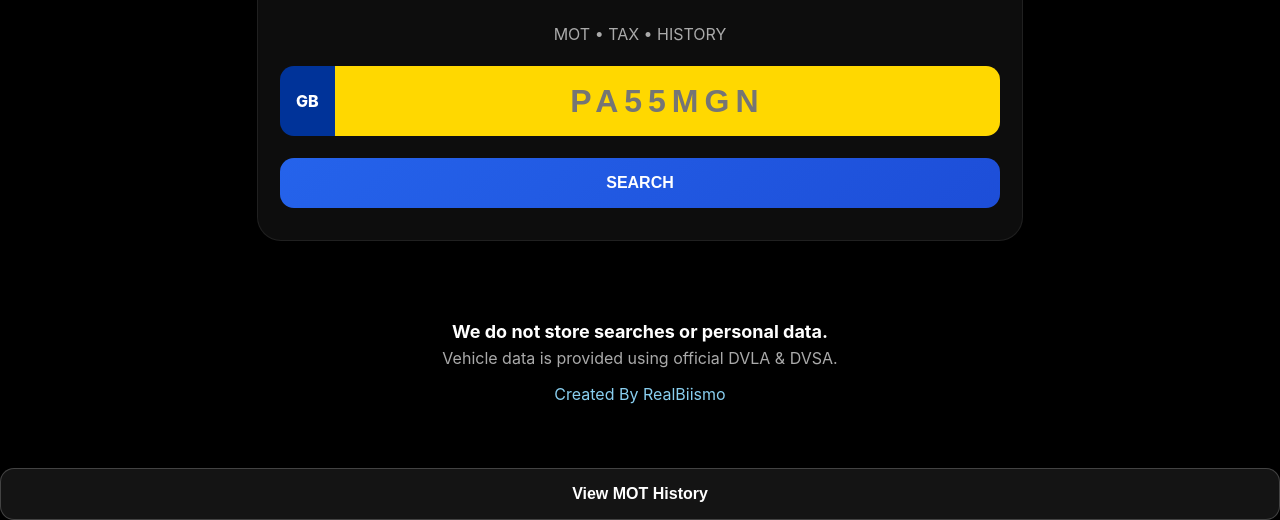
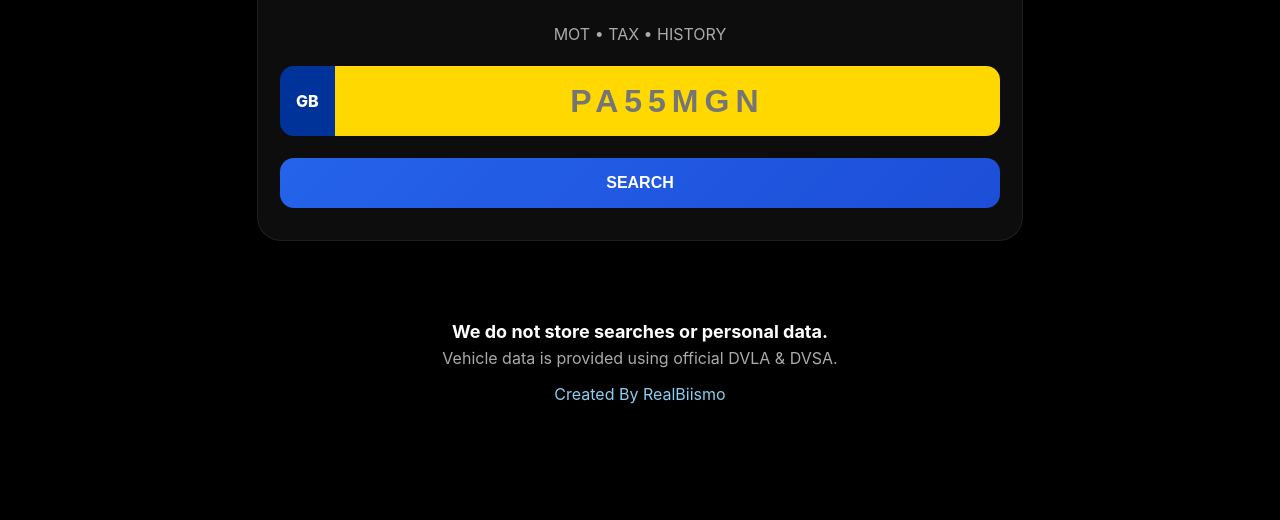
Before and after one commit to RealBiismo/BiismoReg.com, a website: page public/index.html in a window 1280 px wide. Shown: the part 427-947 px from the top of the page. After the commit the page ends 877 px from the top, so only its background shows below. Drawn offline with Linux system fonts and the light colour scheme; no server answers.

Commit message:
Update index.html

```diff
--- a/public/index.html
+++ b/public/index.html
@@ -54,10 +54,6 @@
   <!-- RESULT AREA -->
   <div id="result"></div>
 
-  <!-- MOT HISTORY SECTION (only one button) -->
-  <div class="mot-history-toggle">
-    <button class="secondary-btn" id="motHistoryBtn" onclick="openMotHistory()">View MOT History</button>
-  </div>
 
   <div id="motHistoryContainer" class="mot-history-container hidden blurred">
     <h3 style="margin-bottom:10px;">MOT History</h3>
```
